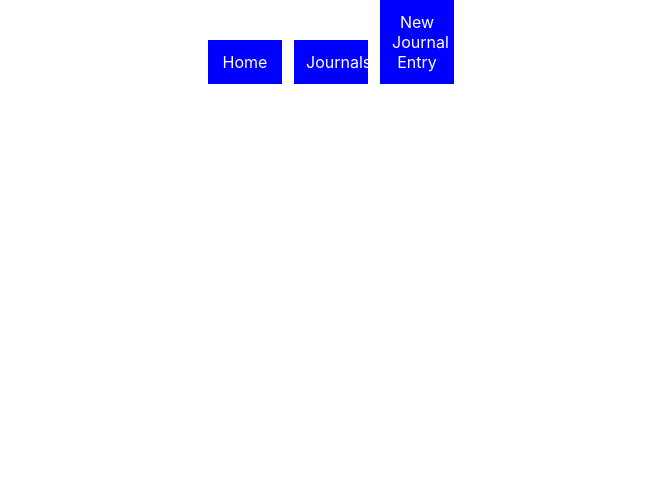
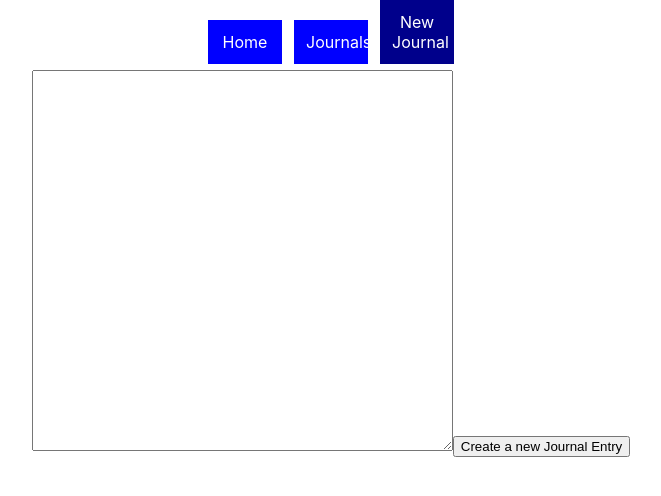
Before and after one commit to njmbb8/phase2-project, a React (Create React App) app: page /newJournal in a window 1280 px wide. Shown: the top 496 px of the page, without its empty margins (309-970 px from the left). Built offline with nearby package versions, Linux system fonts and the light colour scheme; data requests are answered from the project's data file.

Commit message:
New entry form is now functioning, basic requirements taken care of

```diff
--- a/db.json
+++ b/db.json
@@ -1,5 +1,6 @@
 {
-	"journals": [{
+  "journals": [
+    {
       "id": 1,
       "date": "930855438000",
       "entry": "Curabitur in libero ut massa volutpat convallis. Morbi odio odio, elementum eu, interdum eu, tincidunt in, leo. Maecenas pulvinar lobortis est.\n\nPhasellus sit amet erat. Nulla tempus. Vivamus in felis eu sapien cursus vestibulum.\n\nProin eu mi. Nulla ac enim. In tempor, turpis nec euismod scelerisque, quam turpis adipiscing lorem, vitae mattis nibh ligula nec sem.\n\nDuis aliquam convallis nunc. Proin at turpis a pede posuere nonummy. Integer non velit.\n\nDonec diam neque, vestibulum eget, vulputate ut, ultrices vel, augue. Vestibulum ante ipsum primis in faucibus orci luctus et ultrices posuere cubilia Curae; Donec pharetra, magna vestibulum aliquet ultrices, erat tortor sollicitudin mi, sit amet lobortis sapien sapien non mi. Integer ac neque."
@@ -248,6 +249,11 @@
       "id": 50,
       "date": "262478984000",
       "entry": "Maecenas leo odio, condimentum id, luctus nec, molestie sed, justo. Pellentesque viverra pede ac diam. Cras pellentesque volutpat dui.\n\nMaecenas tristique, est et tempus semper, est quam pharetra magna, ac consequat metus sapien ut nunc. Vestibulum ante ipsum primis in faucibus orci luctus et ultrices posuere cubilia Curae; Mauris viverra diam vitae quam. Suspendisse potenti.\n\nNullam porttitor lacus at turpis. Donec posuere metus vitae ipsum. Aliquam non mauris.\n\nMorbi non lectus. Aliquam sit amet diam in magna bibendum imperdiet. Nullam orci pede, venenatis non, sodales sed, tincidunt eu, felis.\n\nFusce posuere felis sed lacus. Morbi sem mauris, laoreet ut, rhoncus aliquet, pulvinar sed, nisl. Nunc rhoncus dui vel sem."
+    },
+    {
+      "date": 1632953637352,
+      "entry": "teeeeeeeeeeeeeeeeeeeeeeeest",
+      "id": 54
     }
   ]
 }
--- a/src/App.js
+++ b/src/App.js
@@ -5,6 +5,7 @@ import NavBar from './Navbar';
 import Home from './Home';
 import { useState, useEffect } from 'react'
 import JournalBrowser from './JournalBrowser';
+import JournalForm from './JournalForm';
 
 function App() {
 
@@ -39,6 +40,9 @@ function App() {
             setActiveJournal = {setActiveJournal}
             />
         </Route>
+        <Route path = '/newJournal'>
+          <JournalForm journals={journals} updateJournals={setJournals}/>
+        </Route>
       </Switch>
       :
       <h1>Loading...</h1>}
--- a/src/JournalCard.js
+++ b/src/JournalCard.js
@@ -4,7 +4,6 @@ import { useParams, useRouteMatch } from "react-router";
 function JournalCard({journal, journals}){
     const params = useParams();
     const match = useRouteMatch();
-    console.log(params)
 
     function selectJournal(){
         if(match.url === '/'){
--- /dev/null
+++ b/src/JournalForm.js
@@ -0,0 +1,31 @@
+import React from "react";
+
+function JournalForm({journals, updateJournals}){
+
+    function submitEntry(event){
+        event.preventDefault()
+        const now = new Date()
+        const journalEntry = {
+            date: now.getTime(),
+            entry: event.target.childNodes[0].value
+        }
+        fetch('http://localhost:4000/journals',{
+            method: "POST",
+            headers: {
+                "Content-type": "application/json"
+            },
+            body: JSON.stringify(journalEntry)
+        })
+        .then((ret) => updateJournals([...journals, ret.json()]))
+    }
+    return (
+        <div>
+            <form onSubmit={submitEntry}>
+                <textarea id="journalText" cols={50} rows={25}/>
+                <input type="submit" value="Create a new Journal Entry" />
+            </form>
+        </div>
+    )
+}
+
+export default JournalForm
--- a/src/Navbar.js
+++ b/src/Navbar.js
@@ -32,12 +32,12 @@ function NavBar(){
                 Journals
             </NavLink>
             <NavLink
-                to="/new_entry"
+                to="/newJournal"
                 exact
                 style={linkStyles}
                 activeStyle={{ background: "darkblue" }}
             >
-                New Journal Entry
+                New Journal
             </NavLink>
         </div>
     )
```
Lines whose indentation alone changed are shown as unchanged.
